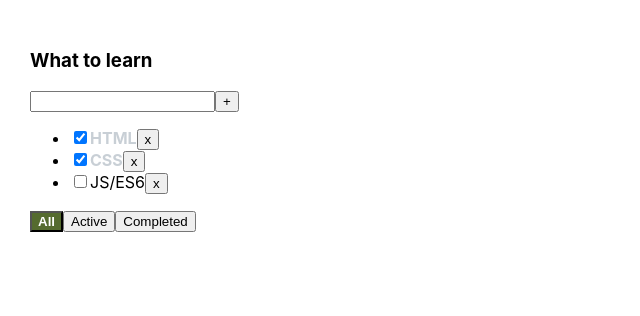
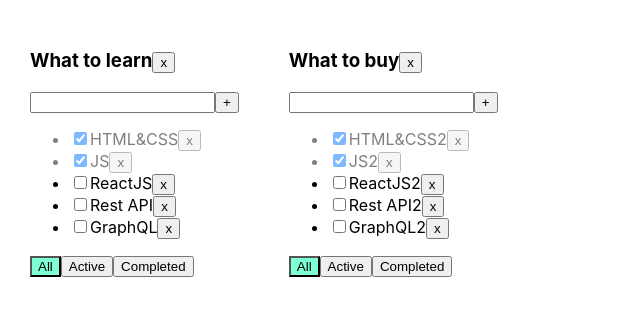
Before and after one commit to Ledol/todolist_ts_yarn, a React (Create React App) app: page / in a window 1280 px wide. Shown: the top 316 px of the page, without its empty margins (0-640 px from the left). Built offline with nearby package versions, Linux system fonts and the light colour scheme.

Commit message:
added new function for create a lot of different Todolist component. Refactored all function.

```diff
--- a/src/App.css
+++ b/src/App.css
@@ -7,14 +7,18 @@
   margin-right: 50px;
 }
 
-.isDone {
-  font-weight: bold;
-  opacity: 40%;
-  color: lightslategray;
+.error {
+  border: red 1px solid;
 }
 
-.activeFilter {
-  background-color: darkolivegreen;
-  color: white;
-  font-weight: bold;
+.error-message {
+  color: red;
 }
+
+.active-filter {
+  background-color: aquamarine;
+}
+
+.is-done {
+  opacity: 0.5;
+}
--- a/src/App.tsx
+++ b/src/App.tsx
@@ -1,65 +1,123 @@
 import React, {useState} from 'react';
 import './App.css';
-import TodoList, {TaskType} from "./TodoList";
-import {v1} from "uuid";
+import {Todolist} from './Todolist';
+import {v1} from 'uuid';
 
-export type FilterValuesType = "all" | "active" | "completed"
+export type FilterValuesType = "all" | "active" | "completed";
+
+type TodolistsType = {
+    id: string,
+    title: string,
+    filter: FilterValuesType
+}
 
 function App() {
-    //BLL
-    const title: string = "What to learn"
 
-    const [tasks, setTasks] = useState<Array<TaskType>>([
-        {id: v1(), title: "HTML", isDone: true},
-        {id: v1(), title: "CSS", isDone: true},
-        {id: v1(), title: "JS/ES6", isDone: false},
+    let todolistID1=v1();
+    let todolistID2=v1();
+
+    let [todolists, setTodolists] = useState<Array<TodolistsType>>([
+        {id: todolistID1, title: 'What to learn', filter: 'all'},
+        {id: todolistID2, title: 'What to buy', filter: 'all'},
     ])
-    const [filter, setFilter] = useState<FilterValuesType>("all")
 
-    const addTask = (title: string) => {
-        const newTask: TaskType = {
-            id: v1(),
-            title: title,
-            isDone: false,
-        }
-        setTasks([newTask, ...tasks])
-    }
-    const removeTask = (taskID: string): void => {
-        setTasks(tasks.filter(task => task.id !== taskID))
-    }
-    const changeFilter = (filter: FilterValuesType) => {
-        setFilter(filter)
-    }
-    const changeTaskStatus = (taskID: string, isDone: boolean) => {
-        setTasks(tasks.map((t) =>
-            t.id === taskID ? {...t, isDone: isDone} : t
-        ))
+    let [tasks, setTasks] = useState({
+        [todolistID1]:[
+            {id: v1(), title: "HTML&CSS", isDone: true},
+            {id: v1(), title: "JS", isDone: true},
+            {id: v1(), title: "ReactJS", isDone: false},
+            {id: v1(), title: "Rest API", isDone: false},
+            {id: v1(), title: "GraphQL", isDone: false},
+        ],
+        [todolistID2]:[
+            {id: v1(), title: "HTML&CSS2", isDone: true},
+            {id: v1(), title: "JS2", isDone: true},
+            {id: v1(), title: "ReactJS2", isDone: false},
+            {id: v1(), title: "Rest API2", isDone: false},
+            {id: v1(), title: "GraphQL2", isDone: false},
+        ]
+    });
+
+    /*let [todolists, setTodolists] = useState<Array<TodolistsType>>([
+        {id: v1(), title: 'What to learn', filter: 'all'},
+        {id: v1(), title: 'What to buy', filter: 'all'},
+    ])
+
+
+    let [tasks, setTasks] = useState([
+        {id: v1(), title: "HTML&CSS", isDone: true},
+        {id: v1(), title: "JS", isDone: true},
+        {id: v1(), title: "ReactJS", isDone: false},
+        {id: v1(), title: "Rest API", isDone: false},
+        {id: v1(), title: "GraphQL", isDone: false},
+    ]);*/
+
+    /*let [filter, setFilter] = useState<FilterValuesType>("all");*/
+
+    function removeTodolist(filterID: string){
+        setTodolists( todolists.filter((t) => t.id !== filterID))
+        delete tasks[filterID]
     }
 
-    // UI
-    let tasksForRender;
-    switch (filter) {
-        case "completed":
-            tasksForRender = tasks.filter(t => t.isDone === true)
-            break
-        case "active":
-            tasksForRender = tasks.filter(t => !t.isDone === false)
-            break
-        default:
-            tasksForRender = tasks
+    function removeTask(filterID: string, taskId: string) {
+        setTasks({...tasks, [filterID]: tasks[filterID].filter(el => el.id != taskId)})
+
+        /*let filteredTasks = tasks.filter(t => t.id != id);
+        setTasks(filteredTasks);*/
     }
+
+    function addTask(filterID: string, title: string) {
+        let newTask = {id: v1(), title: title, isDone: false};
+        setTasks({...tasks, [filterID]: [newTask, ...tasks[filterID]]})
+        /*let newTasks = [task, ...tasks];
+        setTasks(newTasks);*/
+    }
+
+    function changeStatus(filterID: string, taskId: string, isDone: boolean) {
+        setTasks({...tasks, [filterID]: tasks[filterID].map(el => el.id === taskId ? {...el, isDone: isDone }: el)})
+        /*let task = tasks.find(t => t.id === taskId);
+        if (task) {
+            task.isDone = isDone;
+        }
+
+        setTasks([...tasks]);*/
+    }
+
+    function changeFilter(todolistID: string, value: FilterValuesType) {
+        setTodolists(todolists.map((el) => el.id === todolistID ? {...el, filter: value} : el ))
+        //setFilter(value);
+    }
+
 
     return (
         <div className="App">
-            <TodoList
-                title={title}
-                tasks={tasksForRender}
-                filter={filter}
-                addTask={addTask}
-                removeTask={removeTask}
-                changeFilter={changeFilter}
-                changeTaskStatus={changeTaskStatus}
-            />
+
+            {todolists.map((el) => {
+                let tasksForTodolist = tasks[el.id] ;
+
+                if (el.filter === "active") {
+                    tasksForTodolist = tasks[el.id].filter(t => t.isDone === false);
+                }
+                if (el.filter === "completed") {
+                    tasksForTodolist = tasks[el.id].filter(t => t.isDone === true);
+                }
+
+                return (
+                    <Todolist
+                        key={el.id}
+                        todolistID={el.id}
+                        title={el.title}
+                        tasks={tasksForTodolist}
+                        removeTask={removeTask}
+                        changeFilter={changeFilter}
+                        addTask={addTask}
+                        changeTaskStatus={changeStatus}
+                        filter={el.filter}
+                        removeTodolist={removeTodolist}
+                    />
+                )
+            })}
+
         </div>
     );
 }
--- a/src/TodoList.tsx
+++ b/src/TodoList.tsx
@@ -1,77 +1,99 @@
-import React, {ChangeEvent, useState} from 'react';
-import {FilterValuesType} from "./App";
-import {Button} from "./components/Button";
-import {Input} from "./components/Input";
+import React, {ChangeEvent, KeyboardEvent, useState} from 'react';
+import {FilterValuesType} from './App';
 
-
-export type TaskType = {
+type TaskType = {
     id: string
     title: string
     isDone: boolean
 }
 
-type TodoListPropsType = {
+type PropsType = {
+    todolistID: string
     title: string
     tasks: Array<TaskType>
+    removeTodolist: (filterID: string) => void
+    removeTask: (filterID: string, taskId: string) => void
+    changeFilter: (todolistID: string, value: FilterValuesType) => void
+    addTask: (filterID: string, title: string) => void
+    changeTaskStatus: (filterID: string, taskId: string, isDone: boolean) => void
     filter: FilterValuesType
-
-    addTask: (title: string) => void
-    removeTask: (taskID: string) => void
-    changeFilter: (filter: FilterValuesType) => void
-    changeTaskStatus: (taskID: string, isDone: boolean) => void
-
 }
 
-const TodoList = (props: TodoListPropsType) => {
+export function Todolist(props: PropsType) {
 
-    const [title, setTitle] = useState("");
+    let [title, setTitle] = useState("")
+    let [error, setError] = useState<string | null>(null)
 
-    const tasksListItems = props.tasks.map((task, index) => {
-        const onClickRemoveHandler = () => props.removeTask(task.id)
-        const onChangeTaskStatusHandler = (e: ChangeEvent<HTMLInputElement>) => {
-            props.changeTaskStatus(task.id, e.currentTarget.checked)
+    const addTask = () => {
+        if (title.trim() !== "") {
+            props.addTask(props.todolistID ,title.trim());
+            setTitle("");
+        } else {
+            setError("Title is required");
+        }
     }
 
-        return (
-            <li key={index}>
-                <input type="checkbox"
-                       checked={task.isDone}
-                       onChange={onChangeTaskStatusHandler}
-                />
-                <span className={task.isDone ? 'isDone': ''}>{task.title}</span>
-                <Button classes={''} name={'x'} callback={onClickRemoveHandler}/>
-            </li>
-        )
-    })
-
-    const onClickAddHandler = () => {
-        props.addTask(title)
-        setTitle('')
-    }
-    const onClickChangeHandler = (title: FilterValuesType) => {
-        props.changeFilter(title)
+    const onChangeHandler = (e: ChangeEvent<HTMLInputElement>) => {
+        setTitle(e.currentTarget.value)
     }
 
-    return (
+    const onKeyPressHandler = (e: KeyboardEvent<HTMLInputElement>) => {
+        setError(null);
+        if (e.charCode === 13) {
+            addTask();
+        }
+    }
+
+    const onAllClickHandler = () => props.changeFilter(props.todolistID, "all");
+    const onActiveClickHandler = () => props.changeFilter(props.todolistID, "active");
+    const onCompletedClickHandler = () => props.changeFilter(props.todolistID, "completed");
+
+    const removeTodolistHandler = () => {
+        props.removeTodolist(props.todolistID)
+    }
+
+    return <div>
+        <h3>{props.title}
+            <button onClick={removeTodolistHandler}> x </button>
+        </h3>
+
         <div>
-            <h3>{props.title}</h3>
-            <div>
-                <Input title={title}
-                       setTitle={setTitle}
-                       callBack={onClickAddHandler}
+            <input value={title}
+                   onChange={onChangeHandler}
+                   onKeyPress={onKeyPressHandler}
+                   className={error ? "error" : ""}
             />
-                <Button classes={''} name={'+'} callback={onClickAddHandler}/>
+            <button onClick={addTask}>+</button>
+            {error && <div className="error-message">{error}</div>}
         </div>
         <ul>
-                {tasksListItems}
+            {
+                props.tasks.map(t => {
+                    const onClickHandler = () => props.removeTask(props.todolistID ,t.id)
+                    const onChangeHandler = (e: ChangeEvent<HTMLInputElement>) => {
+                        props.changeTaskStatus(props.todolistID, t.id, e.currentTarget.checked);
+                    }
+
+                    return <li key={t.id} className={t.isDone ? "is-done" : ""}>
+                        <input type="checkbox"
+                               onChange={onChangeHandler}
+                               checked={t.isDone}/>
+                        <span>{t.title}</span>
+                        <button onClick={onClickHandler}>x</button>
+                    </li>
+                })
+            }
         </ul>
         <div>
-                <Button classes={props.filter === 'all' ? 'activeFilter' : ''} name={'All'} callback={() => onClickChangeHandler("all")}/>
-                <Button classes={props.filter === 'active' ? 'activeFilter' : ''} name={'Active'} callback={() => onClickChangeHandler("active")}/>
-                <Button classes={props.filter === 'completed' ? 'activeFilter' : ''} name={'Completed'} callback={() => onClickChangeHandler("completed")}/>
+            <button className={props.filter === 'all' ? "active-filter" : ""}
+                    onClick={onAllClickHandler}>All
+            </button>
+            <button className={props.filter === 'active' ? "active-filter" : ""}
+                    onClick={onActiveClickHandler}>Active
+            </button>
+            <button className={props.filter === 'completed' ? "active-filter" : ""}
+                    onClick={onCompletedClickHandler}>Completed
+            </button>
         </div>
     </div>
-    );
-};
-
-export default TodoList;
+}
--- a/src/components/Button.tsx
+++ /dev/null
@@ -1,20 +0,0 @@
-import React from 'react';
-
-type ButtonType = {
-    name: string
-    callback: () => void
-    classes: string
-}
-
-export const Button = (props: ButtonType) => {
-    const onClickHandler = () => {
-        props.callback()
-    }
-
-    return (
-        <>
-            <button className={props.classes}
-                    onClick={onClickHandler}>{props.name}</button>
-        </>
-    );
-};
```
Also changed, not shown: src/components/Input.tsx (deleted, +0 -29 lines). Lines whose indentation alone changed are shown as unchanged.
